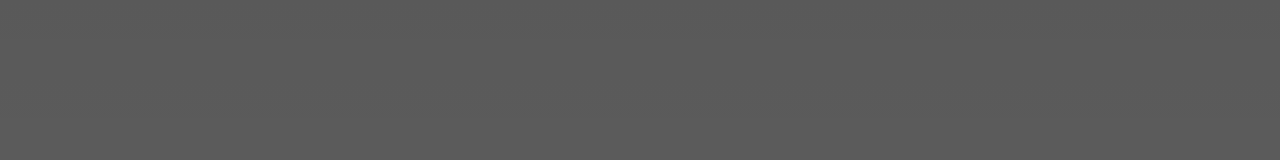
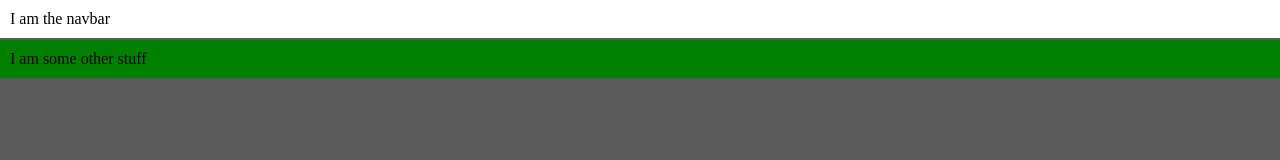
Before and after one commit to benrlodge/scrollway, a website: page index.html in a window 1280 px wide. Shown: the top 160 px of the page. Drawn offline with Linux system fonts and the light colour scheme.

Commit message:
add callback example

```diff
--- a/index.html
+++ b/index.html
@@ -11,6 +11,10 @@
   </head>
   <body>
 
+  <div class='nav'> I am the navbar </div>
+  <div class='stuff'> I am some other stuff </div>
+
+
   <div style='height: 13000px;'>
 
   </div>
--- a/scripts/main.js
+++ b/scripts/main.js
@@ -49,7 +49,20 @@ Scrollway.prototype = {
 };
 
 
-new Scrollway(function(scrolling){
-	console.log('we are going:' + scrolling.direction);
-	console.log('we are at:' + scrolling.position);
+new Scrollway(function(scroll){
+
+	var stuff = false
+
+	if (scroll.direction == 'down'){
+		if(scroll.position > 40 && !stuff){
+			$('.stuff').hide();
+			stuff = true;
+		}
+	}
+
+	else{
+		$('.stuff').show();
+	}
+
+
 });
--- a/styles/main.css
+++ b/styles/main.css
@@ -7,3 +7,26 @@ background: -ms-linear-gradient(top, rgba(0,0,0,0.65) 0%,rgba(0,0,0,0) 100%); /*
 background: linear-gradient(to bottom, rgba(0,0,0,0.65) 0%,rgba(0,0,0,0) 100%); /* W3C */
 filter: progid:DXImageTransform.Microsoft.gradient( startColorstr='#a6000000', endColorstr='#00000000',GradientType=0 ); /* IE6-9 */
 }
+
+*{
+	box-sizing; border-box;
+}
+
+.nav{
+	position: fixed;
+	top: 0;
+	left: 0;
+	width: 100%;
+	background: #fff;
+	padding: 10px;
+}
+
+.stuff{
+	position: fixed;
+	top: 40px;
+	left: 0;
+	width: 100%;
+	background: green;
+	padding: 10px;
+
+}
```
